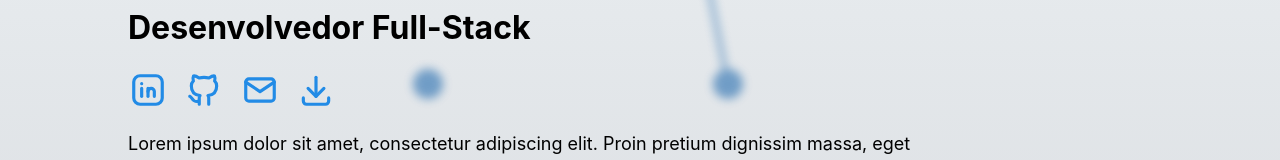
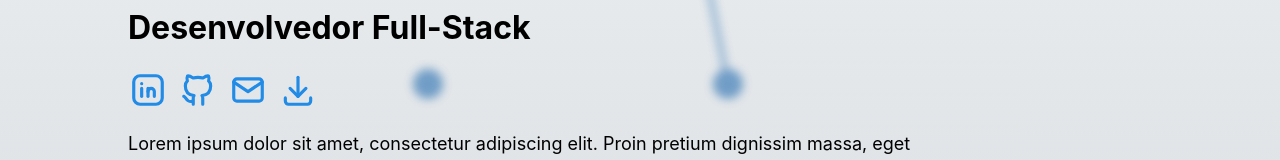
Before and after one commit to caiofov/caiofov.github.io, a React (Create React App) app: page / in a window 1280 px wide. Shown: the part 376-536 px from the top of the page. Built offline with nearby package versions, Linux system fonts and the light colour scheme.

Commit message:
feat: use pop reveal sequence on home section

```diff
--- a/src/components/sections/Home.tsx
+++ b/src/components/sections/Home.tsx
@@ -22,6 +22,7 @@ import { Typing } from "../animations/Typing";
 import { getSectionBackground, sectionPaddingX } from "../../utils/sections";
 import Network from "../animations/Network";
 import { DownloadCV } from "../DownloadCV";
+import { motion } from "framer-motion";
 
 const contactInfo = [
   {
@@ -95,9 +96,8 @@ export const Home = () => {
           </Group>
 
           <Group id="contact-info" pb="lg" gap="xs">
-            <PopRevealSequence
-              children={[
-                ...contactInfo.map(({ href, icon, text }) => {
+            <PopRevealSequence parentProps={{ gap: "xs" }}>
+              {contactInfo.map(({ href, icon, text }) => {
                 return href ? (
                   <IconTooltip
                     key={text}
@@ -118,10 +118,9 @@ export const Home = () => {
                     actionIconProps={{ size: iconSize }}
                   />
                 );
-                }),
-                <DownloadCV iconSize={iconSize} />,
-              ]}
-            ></PopRevealSequence>
+              })}
+              <DownloadCV iconSize={iconSize} />
+            </PopRevealSequence>
           </Group>
 
           <OpacityRevealSequence delayInit={1}>
```
Lines whose indentation alone changed are shown as unchanged.
